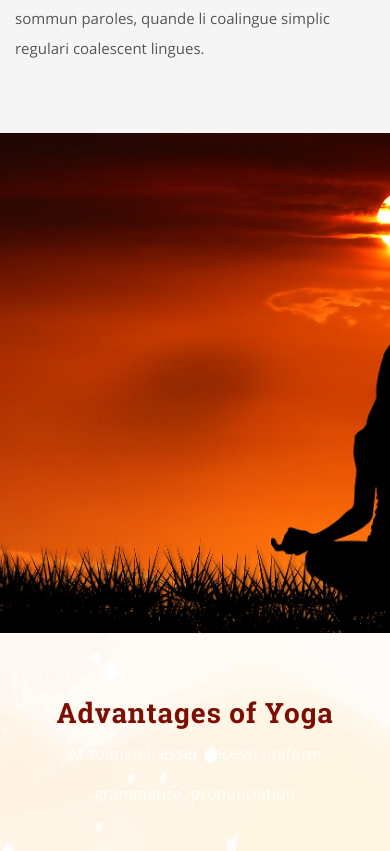
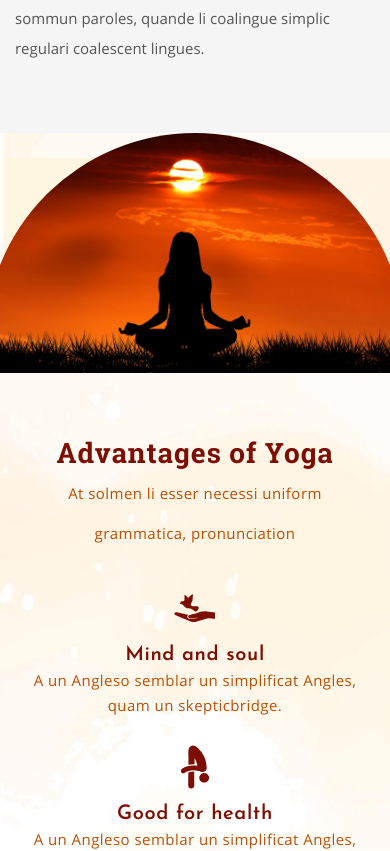
Before and after one commit to StringsOfYoga/StringsOfYoga, an Angular app: page / in a window 390 px wide. Shown: the part 1842-2693 px from the top of the page. Built offline with nearby package versions, Linux system fonts and the light colour scheme.

Commit message:
some style fixes

```diff
--- a/public/landing/css/responsive.css
+++ b/public/landing/css/responsive.css
@@ -23,7 +23,7 @@
 		padding: 60px 30px;
 	}
 	.yoga-template .best-class-club .best-class-club-img {
-		padding: 250px 0;
+		padding: 120px 0;
 	}
 	/*Advantages*/
 	.yoga-template  .advantages-section {
@@ -40,14 +40,14 @@
 		color: var(--darkred);
 	}
 	.yoga-template  .advantages-section .section-title-desc {
-		color: #fff;
+		color: var(--brown);
 	}
 	.yoga-template .advantages-section .advantages-detail-title {
 		color: var(--darkred);
     	margin-top: 10px;
 	}
 	.yoga-template .advantages-section .advantages-detail-desc {
-		color: #fff;
+		color: var(--brown);
 	}
 	.yoga-template .advantages-section .advantages-detail-soul,
 	.yoga-template .advantages-section .advantages-detail-health,
--- a/public/landing/css/style.css
+++ b/public/landing/css/style.css
@@ -302,8 +302,9 @@ a {
 	/* background-image: url(../img/the-best-class-yoga.jpg); */
 	background-image: url(/landing/img/yoga-header.jpg);
 	background-size: cover;
-	/* background-position: center right; */
+	background-position: center;
 	background-repeat: no-repeat;
+	border-radius: 350px 350px 0px 0px;
 }
 
 /*Advantages*/
```
